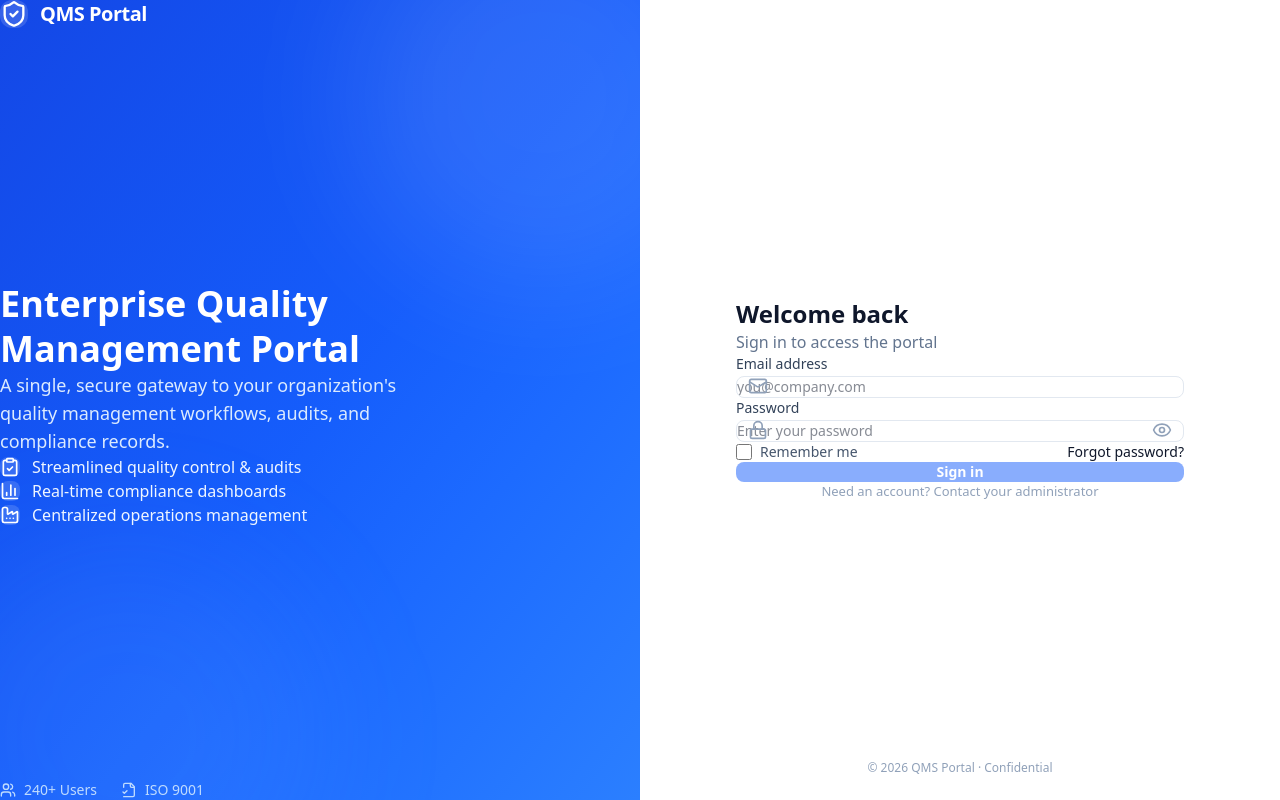
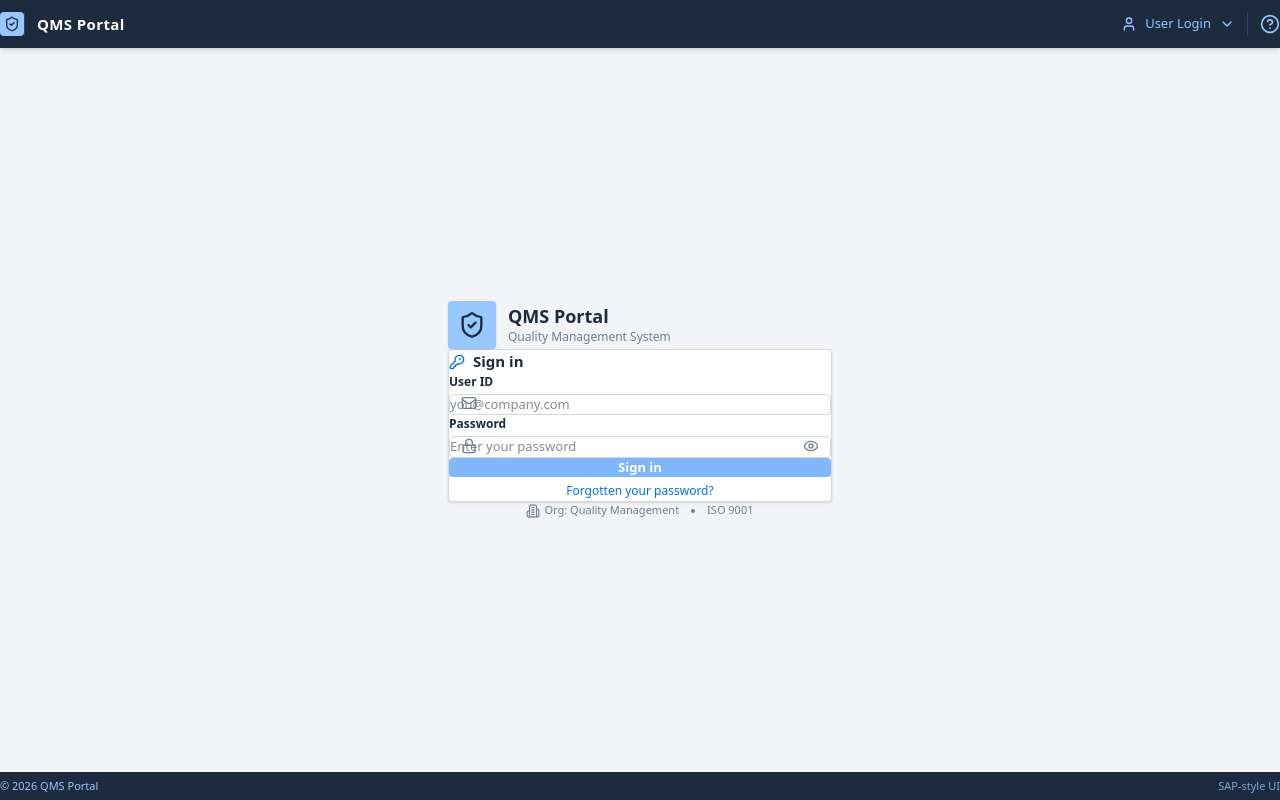
Before and after one commit to altamashhamsun/Quality-Management-System, a Next.js app: page / in a window 1280 px wide. Built offline with nearby package versions, Linux system fonts and the light colour scheme.

Commit message:
Restyle login page in SAP Fiori style to match dashboard

```diff
--- a/src/app/page.tsx
+++ b/src/app/page.tsx
@@ -10,11 +10,11 @@ import {
   EyeOff,
   Loader2,
   AlertCircle,
-  BarChart3,
-  ClipboardCheck,
-  Factory,
-  Users,
-  FileCheck2,
+  User,
+  ChevronDown,
+  HelpCircle,
+  Building2,
+  KeyRound,
 } from "lucide-react";
 import { createClient } from "@/lib/supabase/browser";
 
@@ -23,7 +23,6 @@ export default function LoginPage() {
   const [email, setEmail] = useState("");
   const [password, setPassword] = useState("");
   const [showPassword, setShowPassword] = useState(false);
-  const [remember, setRemember] = useState(false);
   const [loading, setLoading] = useState(false);
   const [error, setError] = useState<string | null>(null);
 
@@ -50,84 +49,67 @@ export default function LoginPage() {
   };
 
   return (
-    <div className="min-h-screen flex">
-      <div className="hidden lg:flex lg:w-1/2 bg-gradient-to-br from-blue-700 via-blue-600 to-blue-500 text-white flex-col justify-between p-12 relative overflow-hidden">
-        <div className="absolute -top-24 -right-24 w-96 h-96 bg-white/10 rounded-full blur-3xl" />
-        <div className="absolute -bottom-32 -left-16 w-96 h-96 bg-blue-300/10 rounded-full blur-3xl" />
-        <div className="relative z-10 flex items-center gap-3">
-          <div className="bg-white/15 backdrop-blur p-2.5 rounded-xl">
-            <ShieldCheck className="w-7 h-7" />
-          </div>
-          <span className="text-xl font-semibold tracking-tight">
-            QMS Portal
-          </span>
-        </div>
-
-        <div className="relative z-10">
-          <h1 className="text-4xl font-bold leading-tight mb-6">
-            Enterprise Quality
-            <br />
-            Management Portal
-          </h1>
-          <p className="text-blue-100 text-lg mb-10 max-w-md">
-            A single, secure gateway to your organization&apos;s quality
-            management workflows, audits, and compliance records.
-          </p>
-          <div className="space-y-4">
-            <FeatureRow
-              icon={ClipboardCheck}
-              text="Streamlined quality control & audits"
-            />
-            <FeatureRow icon={BarChart3} text="Real-time compliance dashboards" />
-            <FeatureRow icon={Factory} text="Centralized operations management" />
+    <div className="min-h-screen flex flex-col bg-sap-bg">
+      {/* ===== SAP SHELL BAR ===== */}
+      <header className="bg-sap-header text-white h-12 shrink-0 flex items-center px-4 gap-3 shadow-md z-20">
+        <div className="flex items-center gap-2 border-r border-sap-header-hover pr-3">
+          <div className="w-6 h-6 rounded bg-sap-accent text-sap-header flex items-center justify-center">
+            <ShieldCheck className="w-4 h-4" />
           </div>
         </div>
+        <div className="flex items-center gap-2">
+          <span className="font-semibold tracking-wide text-[15px]">QMS Portal</span>
+        </div>
+        <div className="flex-1" />
+        <div className="flex items-center gap-2">
+          <User className="w-4 h-4 text-sap-accent" />
+          <span className="text-[13px] text-sap-accent hidden sm:inline">
+            User Login
+          </span>
+          <ChevronDown className="w-4 h-4 text-sap-accent" />
+        </div>
+        <div className="w-px h-6 bg-sap-header-hover mx-1" />
+        <HelpCircle className="w-5 h-5 text-sap-accent cursor-pointer" />
+      </header>
 
-        <div className="relative z-10 flex items-center gap-6 text-blue-200 text-sm">
-          <span className="flex items-center gap-2">
-            <Users className="w-4 h-4" /> 240+ Users
-          </span>
-          <span className="flex items-center gap-2">
-            <FileCheck2 className="w-4 h-4" /> ISO 9001
-          </span>
-        </div>
-      </div>
-
-      <div className="flex-1 flex flex-col justify-center items-center bg-white p-8 relative">
-        <div className="w-full max-w-md">
-          <div className="lg:hidden flex items-center gap-3 mb-10 justify-center">
-            <div className="bg-blue-600 text-white p-2.5 rounded-xl">
-              <ShieldCheck className="w-6 h-6" />
+      {/* ===== CENTERED SAP-STYLE LOGIN CARD ===== */}
+      <div className="flex-1 flex items-center justify-center p-6">
+        <div className="w-full max-w-sm">
+          <div className="flex items-center gap-3 mb-6">
+            <div className="w-12 h-12 rounded bg-sap-accent text-sap-header flex items-center justify-center shadow-sm">
+              <ShieldCheck className="w-7 h-7" />
             </div>
-            <span className="text-xl font-semibold">QMS Portal</span>
-          </div>
-
-          <div className="lg:hidden text-center mb-8">
-            <h2 className="text-2xl font-bold text-slate-900">
-              Enterprise Quality Portal
-            </h2>
-            <p className="text-slate-500 mt-2">Sign in to your account</p>
-          </div>
-
-          <div className="hidden lg:block mb-8">
-            <h2 className="text-2xl font-bold text-slate-900">Welcome back</h2>
-            <p className="text-slate-500 mt-2">Sign in to access the portal</p>
+            <div>
+              <h1 className="text-[18px] font-semibold text-sap-text leading-tight">
+                QMS Portal
+              </h1>
+              <p className="text-[12px] text-sap-muted">
+                Quality Management System
+              </p>
+            </div>
           </div>
 
           {error && (
-            <div className="mb-4 flex items-center gap-2 p-3 rounded-lg bg-red-50 border border-red-100 text-red-700 text-sm">
+            <div className="mb-4 flex items-center gap-2 p-3 rounded bg-red-50 border border-red-200 text-red-700 text-[13px]">
               <AlertCircle className="w-4 h-4 shrink-0" />
               {error}
             </div>
           )}
 
-          <form onSubmit={handleLogin} className="space-y-5">
-            <div>
-              <label className="block text-sm font-medium text-slate-700 mb-1.5">
-                Email address
+          <form onSubmit={handleLogin} className="bg-white p-6 rounded shadow-sm border border-sap-border">
+            <div className="flex items-center gap-2 mb-5">
+              <KeyRound className="w-4 h-4 text-sap-primary" />
+              <h2 className="text-[15px] font-semibold text-sap-text">
+                Sign in
+              </h2>
+            </div>
+
+            <div className="mb-4">
+              <label className="block text-[12px] font-semibold text-sap-text mb-1.5">
+                User ID
               </label>
               <div className="relative">
-                <Mail className="absolute left-3 top-1/2 -translate-y-1/2 w-5 h-5 text-slate-400" />
+                <Mail className="absolute left-3 top-1/2 -translate-y-1/2 w-4 h-4 text-sap-muted" />
                 <input
                   type="email"
                   value={email}
@@ -135,17 +117,17 @@ export default function LoginPage() {
                   placeholder="you@company.com"
                   autoComplete="email"
                   required
-                  className="w-full pl-10 pr-4 py-2.5 text-sm border border-slate-200 rounded-lg focus:outline-none focus:ring-2 focus:ring-blue-500 focus:border-transparent transition"
+                  className="w-full pl-9 pr-4 py-2 text-[13px] border border-sap-border rounded focus:outline-none focus:border-sap-primary focus:ring-1 focus:ring-sap-primary transition"
                 />
               </div>
             </div>
 
-            <div>
-              <label className="block text-sm font-medium text-slate-700 mb-1.5">
+            <div className="mb-5">
+              <label className="block text-[12px] font-semibold text-sap-text mb-1.5">
                 Password
               </label>
               <div className="relative">
-                <Lock className="absolute left-3 top-1/2 -translate-y-1/2 w-5 h-5 text-slate-400" />
+                <Lock className="absolute left-3 top-1/2 -translate-y-1/2 w-4 h-4 text-sap-muted" />
                 <input
                   type={showPassword ? "text" : "password"}
                   value={password}
@@ -153,46 +135,27 @@ export default function LoginPage() {
                   placeholder="Enter your password"
                   autoComplete="current-password"
                   required
-                  className="w-full pl-10 pr-12 py-2.5 text-sm border border-slate-200 rounded-lg focus:outline-none focus:ring-2 focus:ring-blue-500 focus:border-transparent transition"
+                  className="w-full pl-9 pr-12 py-2 text-[13px] border border-sap-border rounded focus:outline-none focus:border-sap-primary focus:ring-1 focus:ring-sap-primary transition"
                 />
                 <button
                   type="button"
                   onClick={() => setShowPassword(!showPassword)}
-                  className="absolute right-3 top-1/2 -translate-y-1/2 text-slate-400 hover:text-slate-600"
+                  className="absolute right-3 top-1/2 -translate-y-1/2 text-sap-muted hover:text-sap-text"
                   aria-label="Toggle password visibility"
                 >
                   {showPassword ? (
-                    <EyeOff className="w-5 h-5" />
+                    <EyeOff className="w-4 h-4" />
                   ) : (
-                    <Eye className="w-5 h-5" />
+                    <Eye className="w-4 h-4" />
                   )}
                 </button>
               </div>
             </div>
 
-            <div className="flex items-center justify-between text-sm">
-              <label className="flex items-center gap-2 cursor-pointer select-none">
-                <input
-                  type="checkbox"
-                  checked={remember}
-                  onChange={(e) => setRemember(e.target.checked)}
-                  className="w-4 h-4 rounded border-slate-300 text-blue-600 focus:ring-blue-500"
-                />
-                <span className="text-slate-600">Remember me</span>
-              </label>
-              <a
-                href="#"
-                onClick={(e) => e.preventDefault()}
-                className="text-blue-600 hover:text-blue-700 font-medium"
-              >
-                Forgot password?
-              </a>
-            </div>
-
             <button
               type="submit"
               disabled={loading || !email || !password}
-              className="w-full bg-blue-600 text-white py-3 rounded-lg font-semibold text-sm hover:bg-blue-700 transition-colors disabled:opacity-50 disabled:cursor-not-allowed flex items-center justify-center gap-2"
+              className="w-full bg-sap-primary text-white py-2.5 rounded font-semibold text-[13px] hover:bg-sap-primary-hover transition-colors disabled:opacity-50 disabled:cursor-not-allowed flex items-center justify-center gap-2"
             >
               {loading ? (
                 <>
@@ -203,41 +166,34 @@ export default function LoginPage() {
                 "Sign in"
               )}
             </button>
+
+            <div className="mt-4 text-center">
+              <button
+                type="button"
+                onClick={(e) => e.preventDefault()}
+                className="text-[12px] text-sap-primary hover:underline"
+              >
+                Forgotten your password?
+              </button>
+            </div>
           </form>
 
-          <div className="mt-8 text-center text-[13px] text-slate-400">
-            Need an account?{" "}
-            <a
-              href="#"
-              onClick={(e) => e.preventDefault()}
-              className="text-blue-600 font-medium hover:text-blue-700"
-            >
-              Contact your administrator
-            </a>
+          <div className="mt-4 flex items-center justify-center gap-3 text-[11px] text-sap-muted">
+            <span className="flex items-center gap-1">
+              <Building2 className="w-3.5 h-3.5" /> Org: Quality Management
+            </span>
+            <span className="w-1 h-1 rounded-full bg-sap-muted" />
+            <span>ISO 9001</span>
           </div>
         </div>
+      </div>
 
-        <p className="absolute bottom-6 text-xs text-slate-400">
-          © {new Date().getFullYear()} QMS Portal · Confidential
-        </p>
-      </div>
+      {/* ===== SAP STATUS BAR ===== */}
+      <footer className="h-7 bg-sap-status text-white text-[11px] flex items-center px-4 gap-3 shrink-0">
+        <span className="text-sap-accent">© {new Date().getFullYear()} QMS Portal</span>
+        <div className="flex-1" />
+        <span className="text-sap-accent/80">SAP-style UI</span>
+      </footer>
     </div>
   );
 }
-
-function FeatureRow({
-  icon: Icon,
-  text,
-}: {
-  icon: any;
-  text: string;
-}) {
-  return (
-    <div className="flex items-center gap-3">
-      <div className="bg-white/15 p-2 rounded-lg">
-        <Icon className="w-5 h-5" />
-      </div>
-      <span className="text-blue-50">{text}</span>
-    </div>
-  );
-}
```
